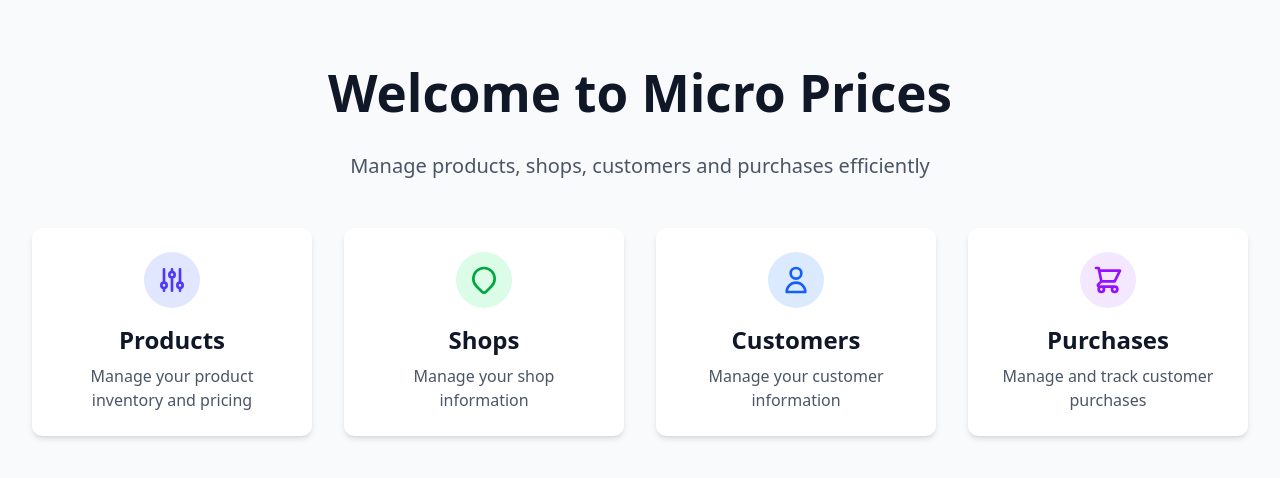
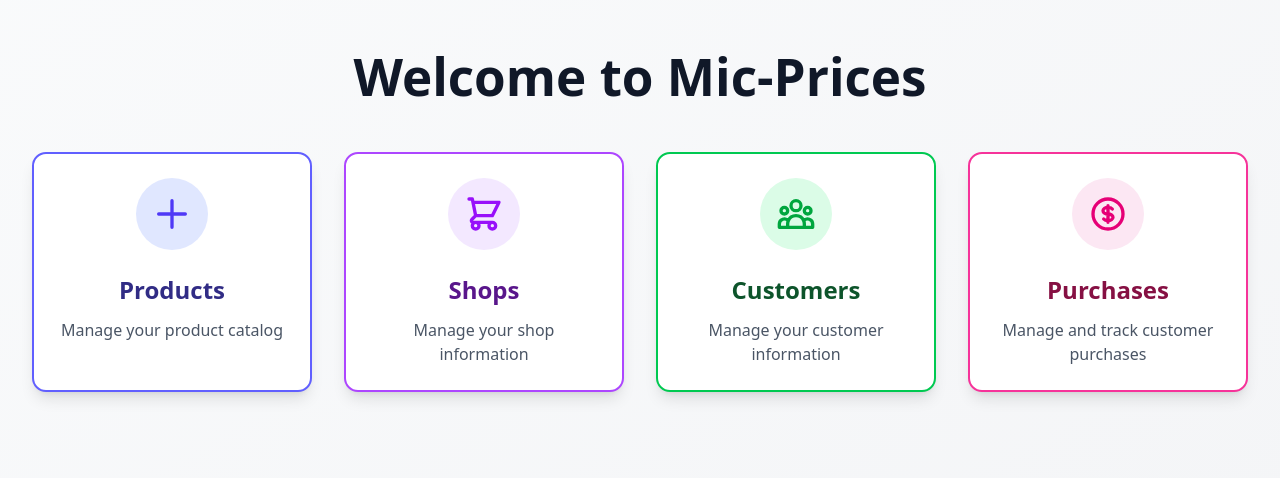
Before and after one commit to Samupindo/Prices, a React (Vite) app in the folder frontend/: page / in a window 1280 px wide. Shown: the top 478 px of the page. Built offline with nearby package versions, Linux system fonts and the light colour scheme.

Commit message:
Cambios en Home

```diff
--- a/frontend/src/components/Home.tsx
+++ b/frontend/src/components/Home.tsx
@@ -2,25 +2,19 @@ import { Link } from "react-router-dom"
 
 export const Home = () => {
     return (
-        <div className="min-h-screen bg-gray-50">
-            <div className="max-w-7xl mx-auto px-4 sm:px-6 lg:px-8 py-16">
-                <div className="text-center">
-                    <h1 className="text-4xl font-bold text-gray-900 mb-8">
-                        Welcome to Micro Prices
-                    </h1>
-                    <p className="text-xl text-gray-600 mb-12">
-                        Manage products, shops, customers and purchases efficiently
-                    </p>
-                </div>
-
+        <div className="min-h-screen bg-gradient-to-br from-gray-50 to-gray-100 py-12 px-4 sm:px-6 lg:px-8">
+            <div className="max-w-7xl mx-auto">
+                <h1 className="text-4xl font-bold text-gray-900 text-center mb-12">
+                    Welcome to Mic-Prices
+                </h1>
                 <div className="grid grid-cols-1 md:grid-cols-2 lg:grid-cols-4 gap-8">
                     <Link
                         to="/products"
-                        className="bg-white p-6 rounded-lg shadow-md hover:shadow-xl hover:scale-[1.02] transition-all duration-300 transform flex flex-col items-center text-center"
+                        className="bg-white p-6 rounded-xl shadow-lg hover:shadow-xl hover:scale-[1.03] transition-all duration-300 transform flex flex-col items-center text-center border-2 border-indigo-500 hover:border-indigo-600"
                     >
-                        <div className="bg-indigo-100 p-3 rounded-full mb-4">
+                        <div className="bg-indigo-100 p-4 rounded-full mb-6">
                             <svg
-                                className="w-8 h-8 text-indigo-600"
+                                className="w-10 h-10 text-indigo-600"
                                 fill="none"
                                 stroke="currentColor"
                                 viewBox="0 0 24 24"
@@ -29,79 +23,25 @@ export const Home = () => {
                                     strokeLinecap="round"
                                     strokeLinejoin="round"
                                     strokeWidth={2}
-                                    d="M12 6V4m0 2a2 2 0 100 4m0-4a2 2 0 110 4m-6 8a2 2 0 100-4m0 4a2 2 0 110-4m0 4v2m0-6V4m6 6v10m6-2a2 2 0 100-4m0 4a2 2 0 110-4m0 4v2m0-6V4"
+                                    d="M12 4v16m8-8H4"
                                 />
                             </svg>
                         </div>
-                        <h2 className="text-2xl font-semibold text-gray-900 mb-2">
+                        <h2 className="text-2xl font-bold text-indigo-900 mb-3">
                             Products
                         </h2>
                         <p className="text-gray-600">
-                            Manage your product inventory and pricing
+                            Manage your product catalog
                         </p>
                     </Link>
 
                     <Link
                         to="/shops"
-                        className="bg-white p-6 rounded-lg shadow-md hover:shadow-xl hover:scale-[1.02] transition-all duration-300 transform flex flex-col items-center text-center"
+                        className="bg-white p-6 rounded-xl shadow-lg hover:shadow-xl hover:scale-[1.03] transition-all duration-300 transform flex flex-col items-center text-center border-2 border-purple-500 hover:border-purple-600"
                     >
-                        <div className="bg-green-100 p-3 rounded-full mb-4">
+                        <div className="bg-purple-100 p-4 rounded-full mb-6">
                             <svg
-                                className="w-8 h-8 text-green-600"
-                                fill="none"
-                                stroke="currentColor"
-                                viewBox="0 0 24 24"
-                            >
-                                <path
-                                    strokeLinecap="round"
-                                    strokeLinejoin="round"
-                                    strokeWidth={2}
-                                    d="M17.657 16.657L13.414 20.9a1.998 1.998 0 01-2.827 0l-4.244-4.243a8 8 0 1111.314 0z"
-                                />
-                            </svg>
-                        </div>
-                        <h2 className="text-2xl font-semibold text-gray-900 mb-2">
-                            Shops
-                        </h2>
-                        <p className="text-gray-600">
-                            Manage your shop information
-                        </p>
-                    </Link>
-
-                    <Link
-                        to="/customers"
-                        className="bg-white p-6 rounded-lg shadow-md hover:shadow-xl hover:scale-[1.02] transition-all duration-300 transform flex flex-col items-center text-center"
-                    >
-                        <div className="bg-blue-100 p-3 rounded-full mb-4">
-                            <svg
-                                className="w-8 h-8 text-blue-600"
-                                fill="none"
-                                stroke="currentColor"
-                                viewBox="0 0 24 24"
-                            >
-                                <path
-                                    strokeLinecap="round"
-                                    strokeLinejoin="round"
-                                    strokeWidth={2}
-                                    d="M16 7a4 4 0 11-8 0 4 4 0 018 0zM12 14a7 7 0 00-7 7h14a7 7 0 00-7-7z"
-                                />
-                            </svg>
-                        </div>
-                        <h2 className="text-2xl font-semibold text-gray-900 mb-2">
-                            Customers
-                        </h2>
-                        <p className="text-gray-600">
-                            Manage your customer information
-                        </p>
-                    </Link>
-
-                    <Link
-                        to="/purchases"
-                        className="bg-white p-6 rounded-lg shadow-md hover:shadow-xl hover:scale-[1.02] transition-all duration-300 transform flex flex-col items-center text-center"
-                    >
-                        <div className="bg-purple-100 p-3 rounded-full mb-4">
-                            <svg
-                                className="w-8 h-8 text-purple-600"
+                                className="w-10 h-10 text-purple-600"
                                 fill="none"
                                 stroke="currentColor"
                                 viewBox="0 0 24 24"
@@ -114,7 +54,61 @@ export const Home = () => {
                                 />
                             </svg>
                         </div>
-                        <h2 className="text-2xl font-semibold text-gray-900 mb-2">
+                        <h2 className="text-2xl font-bold text-purple-900 mb-3">
+                            Shops
+                        </h2>
+                        <p className="text-gray-600">
+                            Manage your shop information
+                        </p>
+                    </Link>
+
+                    <Link
+                        to="/customers"
+                        className="bg-white p-6 rounded-xl shadow-lg hover:shadow-xl hover:scale-[1.03] transition-all duration-300 transform flex flex-col items-center text-center border-2 border-green-500 hover:border-green-600"
+                    >
+                        <div className="bg-green-100 p-4 rounded-full mb-6">
+                            <svg
+                                className="w-10 h-10 text-green-600"
+                                fill="none"
+                                stroke="currentColor"
+                                viewBox="0 0 24 24"
+                            >
+                                <path
+                                    strokeLinecap="round"
+                                    strokeLinejoin="round"
+                                    strokeWidth={2}
+                                    d="M17 20h5v-2a3 3 0 00-5.356-1.857M17 20H7m10 0v-2c0-.656-.126-1.283-.356-1.857M7 20H2v-2a3 3 0 015.356-1.857M7 20v-2c0-.656.126-1.283.356-1.857m0 0a5.002 5.002 0 019.288 0M15 7a3 3 0 11-6 0 3 3 0 016 0zm6 3a2 2 0 11-4 0 2 2 0 014 0zM7 10a2 2 0 11-4 0 2 2 0 014 0z"
+                                />
+                            </svg>
+                        </div>
+                        <h2 className="text-2xl font-bold text-green-900 mb-3">
+                            Customers
+                        </h2>
+                        <p className="text-gray-600">
+                            Manage your customer information
+                        </p>
+                    </Link>
+
+                    <Link
+                        to="/purchases"
+                        className="bg-white p-6 rounded-xl shadow-lg hover:shadow-xl hover:scale-[1.03] transition-all duration-300 transform flex flex-col items-center text-center border-2 border-pink-500 hover:border-pink-600"
+                    >
+                        <div className="bg-pink-100 p-4 rounded-full mb-6">
+                            <svg
+                                className="w-10 h-10 text-pink-600"
+                                fill="none"
+                                stroke="currentColor"
+                                viewBox="0 0 24 24"
+                            >
+                                <path
+                                    strokeLinecap="round"
+                                    strokeLinejoin="round"
+                                    strokeWidth={2}
+                                    d="M12 8c-1.657 0-3 .895-3 2s1.343 2 3 2 3 .895 3 2-1.343 2-3 2m0-8c1.11 0 2.08.402 2.599 1M12 8V7m0 1v8m0 0v1m0-1c-1.11 0-2.08-.402-2.599-1M21 12a9 9 0 11-18 0 9 9 0 0118 0z"
+                                />
+                            </svg>
+                        </div>
+                        <h2 className="text-2xl font-bold text-pink-900 mb-3">
                             Purchases
                         </h2>
                         <p className="text-gray-600">
```
